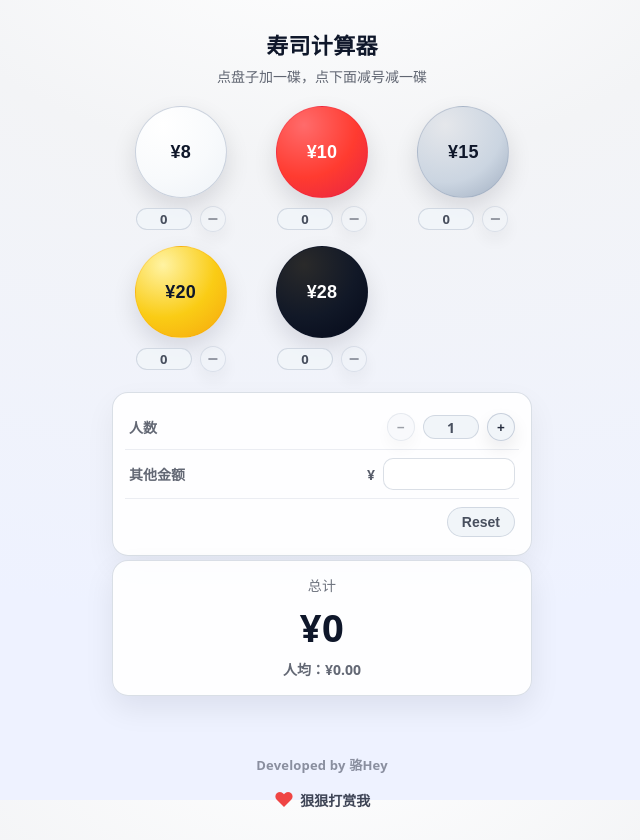
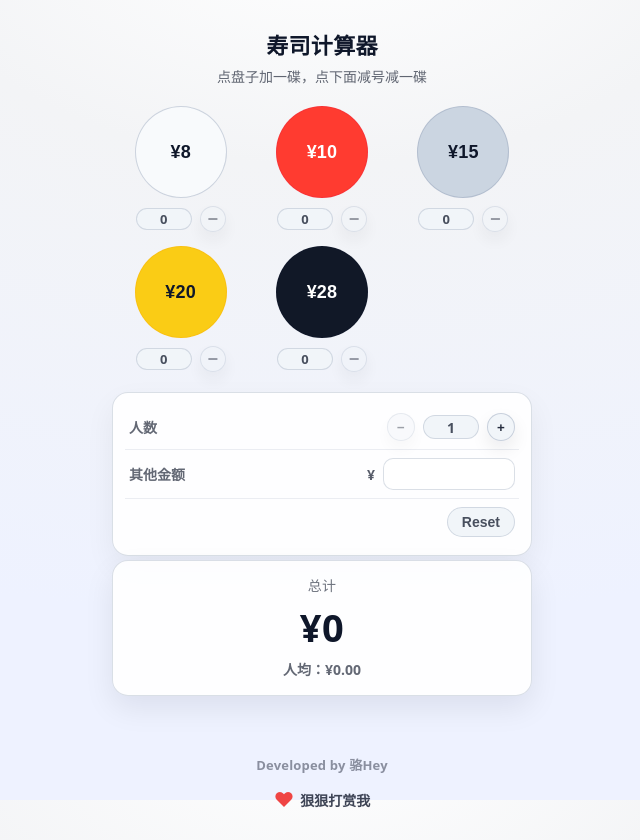
Before and after one commit to luoxisteven/Sushiro-Calculator, a React (Vite) app: page / in a window 1280 px wide. Shown: the whole page, without its empty margins (318-958 px from the left). Built offline with nearby package versions, Linux system fonts and the light colour scheme; no server answers.

Commit message:
Update Color

```diff
--- a/src/App.css
+++ b/src/App.css
@@ -112,16 +112,9 @@
   height: 92px;
   border-radius: 999px;
   border: 1px solid rgba(148, 163, 184, 0.45);
-  box-shadow: 0 10px 24px rgba(2, 6, 23, 0.12);
   cursor: pointer;
   user-select: none;
   -webkit-tap-highlight-color: transparent;
-  transition: transform 120ms ease, box-shadow 120ms ease, filter 120ms ease;
-}
-
-.plate:active {
-  transform: translateY(1px) scale(0.99);
-  box-shadow: 0 7px 18px rgba(2, 6, 23, 0.12);
 }
 
 .plate:focus-visible,
@@ -140,29 +133,29 @@
 }
 
 .plate--white {
-  background: radial-gradient(circle at 30% 20%, #ffffff 0%, #f8fafc 55%, #eef2f7 100%);
+  background: #f8fafc;
   color: #0f172a;
 }
 
 .plate--red {
-  background: radial-gradient(circle at 30% 20%, #ff6b6b 0%, #ff3b30 55%, #e11d48 110%);
+  background: #ff3b30;
   color: #ffffff;
   border-color: rgba(225, 29, 72, 0.25);
 }
 
 .plate--grey {
-  background: radial-gradient(circle at 30% 20%, #e5e7eb 0%, #cbd5e1 60%, #94a3b8 110%);
+  background: #cbd5e1;
   color: #0f172a;
 }
 
 .plate--yellow {
-  background: radial-gradient(circle at 30% 20%, #fff3a3 0%, #facc15 55%, #f59e0b 110%);
+  background: #facc15;
   color: #0f172a;
   border-color: rgba(245, 158, 11, 0.25);
 }
 
 .plate--black {
-  background: radial-gradient(circle at 30% 20%, #2a2a2a 0%, #111827 55%, #020617 110%);
+  background: #111827;
   color: #ffffff;
   border-color: rgba(15, 23, 42, 0.55);
 }
```
